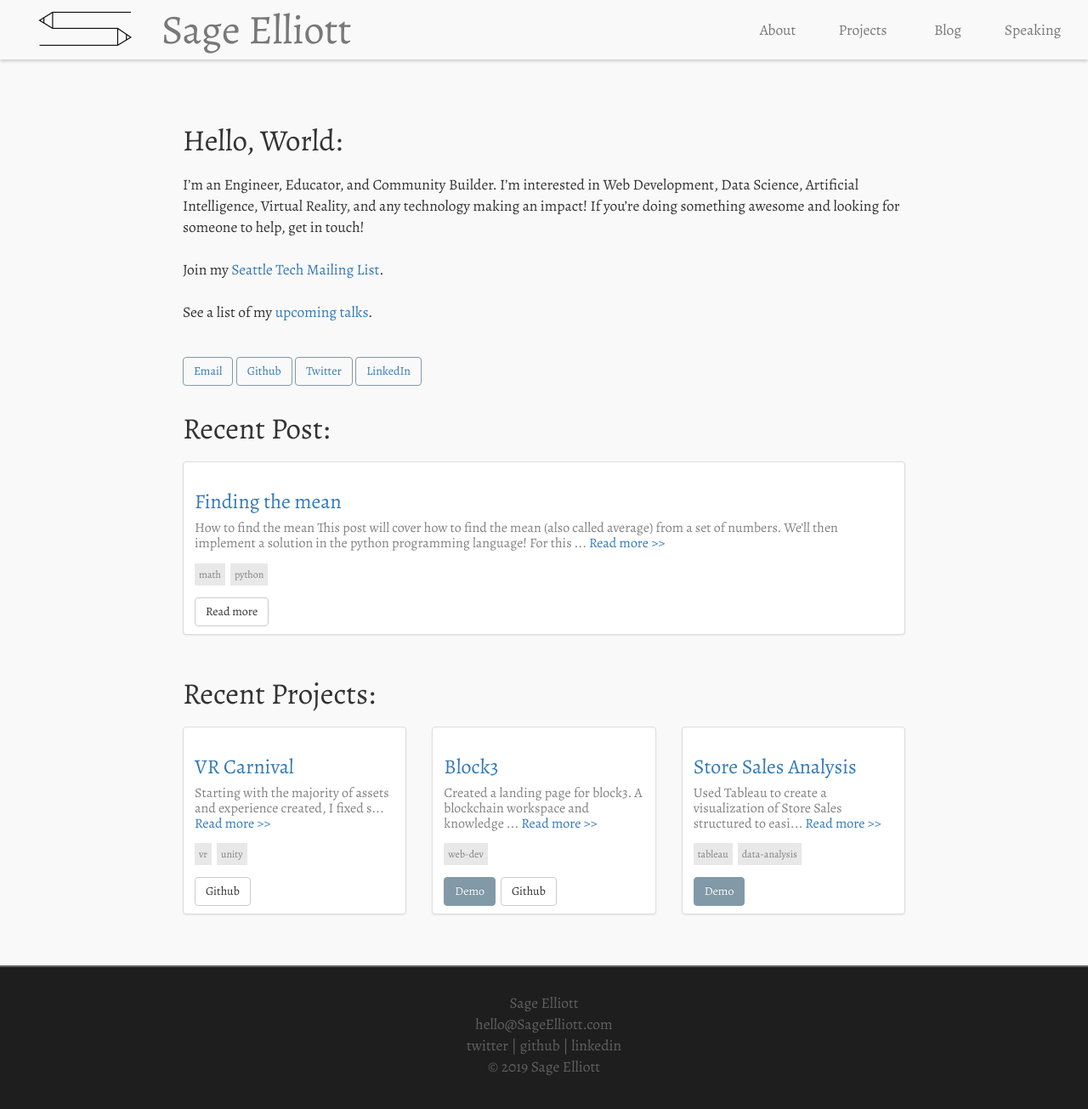
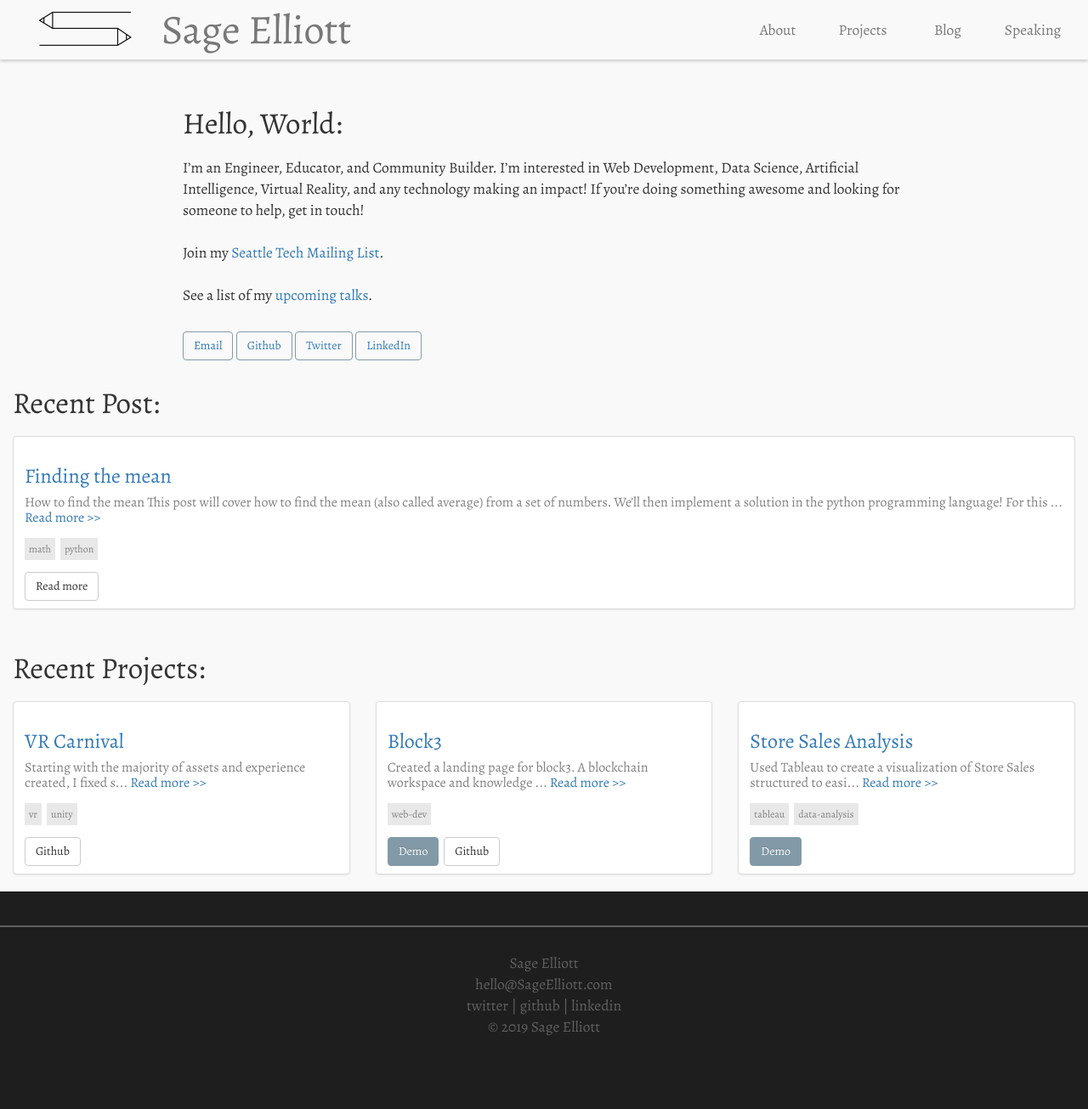
Before and after one commit to sagecodes/sage-blog, a Jekyll site: the page built from index.html, in a window 1280 px wide. Shown: the top 1305 px of the page at 85% size. Built offline with Jekyll 4.4.1, drawn with Linux system fonts in a browser that asks for light colours; nearby versions of some CDN libraries; some web fonts are replaced.

Commit message:
fix different padding on home

```diff
--- a/css/responsive.css
+++ b/css/responsive.css
@@ -45,8 +45,8 @@
     ===========================================*/
 
     #about {
-        margin-top: -60px;
-        padding-top: 80px;
+        /* margin-top: -60px; */
+        /* padding-top: 80px; */
     }
     .profile-photo{
       margin: 0;
--- a/index.html
+++ b/index.html
@@ -2,18 +2,13 @@
 layout: default
 ---
 
-<div class="home" id="top">
-
+<!-- <div class="home" id="top"> -->
+    <div class="header-space"></div>
   <section id="about">
               <div class="row">
+                  <div class="col-md-12">
 
-                  <!-- <div class="col-md-3">
-
-                      <img class="profile-photo" src="img/sage2016.jpg" alt="Sage Elliott">
-                  </div> -->
-                  <div class="col-md-12">
-                      <div class="header-space"></div>
-                      <p class="intro">
+                      <!-- <p class="intro"> -->
                           <!-- <span class="dropcap">H</span>ello world!  -->
                           <h1>Hello, World:</h1>
                           I’m an Engineer, Educator, and Community Builder.
@@ -24,7 +19,7 @@
                           <br><br>
                           See a list of my <a href="{{ site.baseurl }}/speaking">upcoming talks</a>.
                           <br><br>
-                      </p>
+                      <!-- </p> -->
 
                       <div class="social-buttons">
                         <a class="btn btn-email" href="{{ site.email }}">Email</a>
--- a/speaking.html
+++ b/speaking.html
@@ -5,9 +5,9 @@
 ---
 
 <!-- Display latest post -->
+<div class="header-space"></div>
+<section id="Posts">
 
-<section id="Posts">
-  <div class="header-space"></div>
 
   <!-- <h1 class="section-header">Events I'll be speaking or teaching at:</h1> -->
   <!-- <p class=""><a  href="{{ site.email }}">Email</a> or <a href="{{ site.twitter }}">Tweet</a> me with event inquires</p> -->
```
